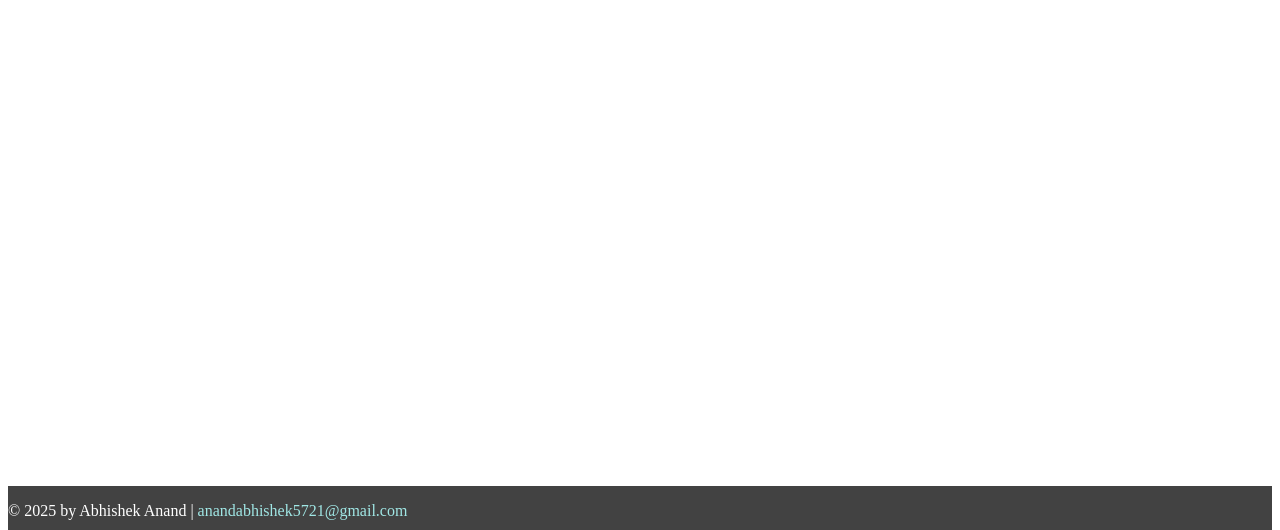
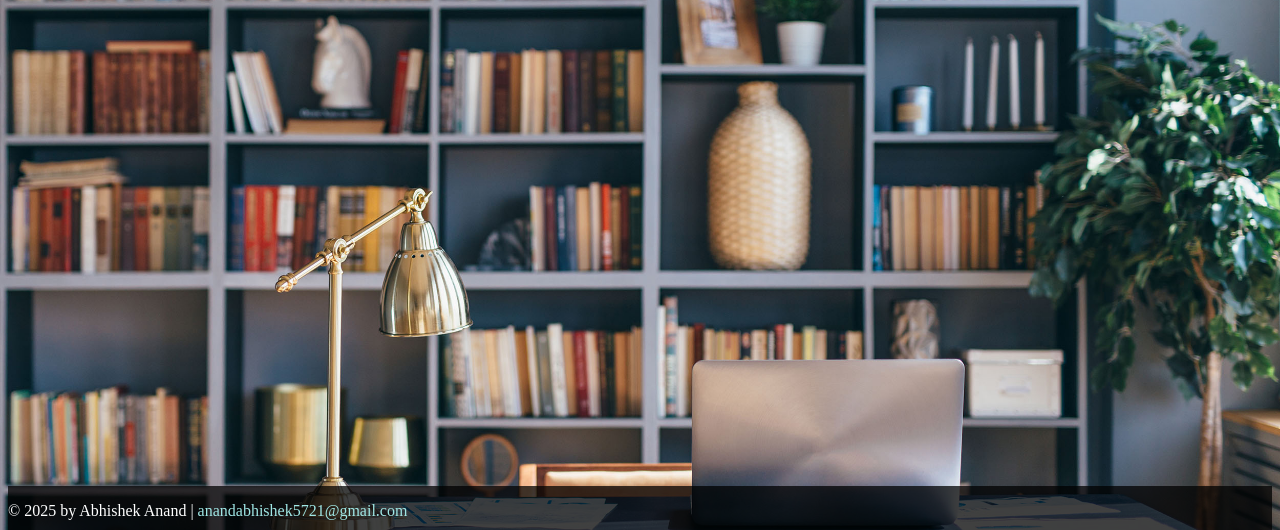
Before and after one commit to abhishek-5721/Portfolio-Website, a plain HTML site: page index.html in a window 1280 px wide. Shown: the part 220-750 px from the top of the page. Drawn offline with Linux system fonts and the light colour scheme.

Commit message:
Update style.css

```diff
--- a/styles/style.css
+++ b/styles/style.css
@@ -56,7 +56,7 @@ a:hover{
 
 /* Home */
 .home{
-    background: url(images/bg-home-office-bookshelf.jpg) no-repeat;
+    background: url(../images/bg-home-office-bookshelf.jpg) no-repeat;
     background-size: cover;
     display: flex;
     flex-direction: column;
```
